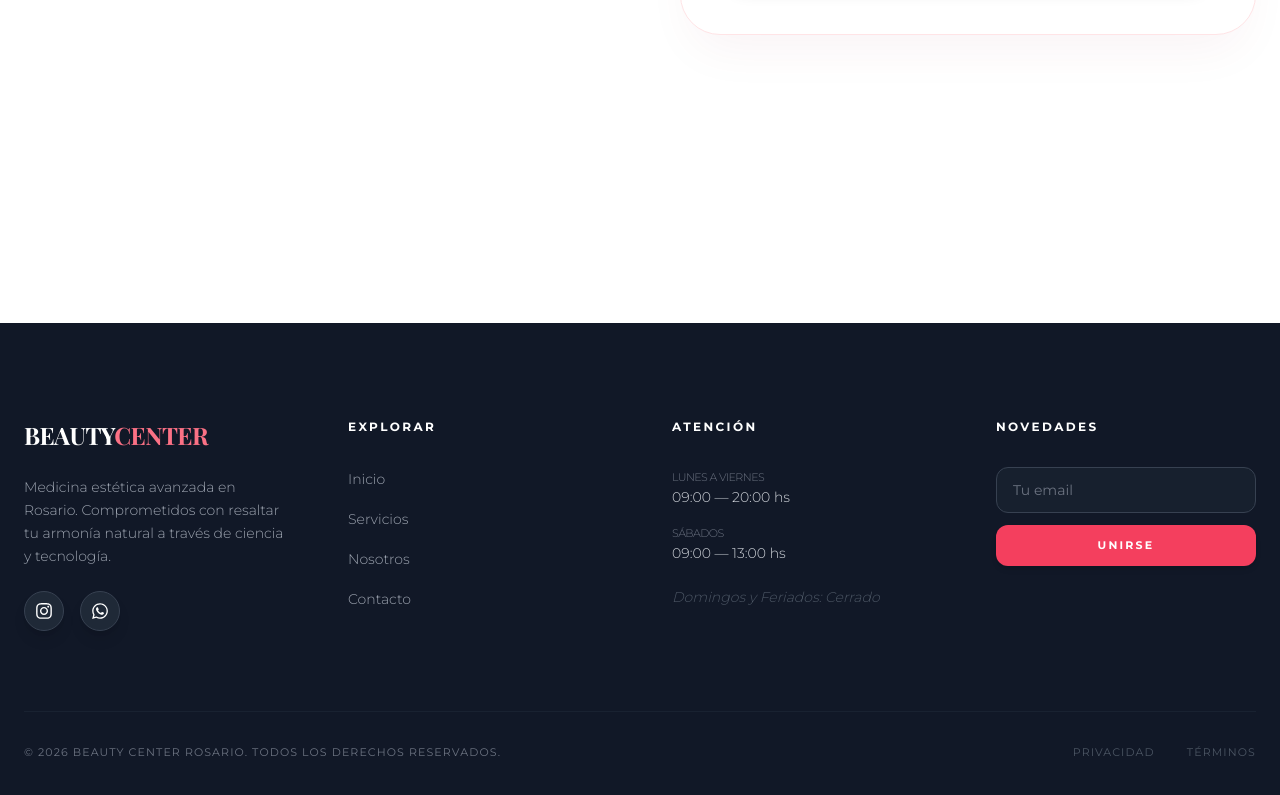
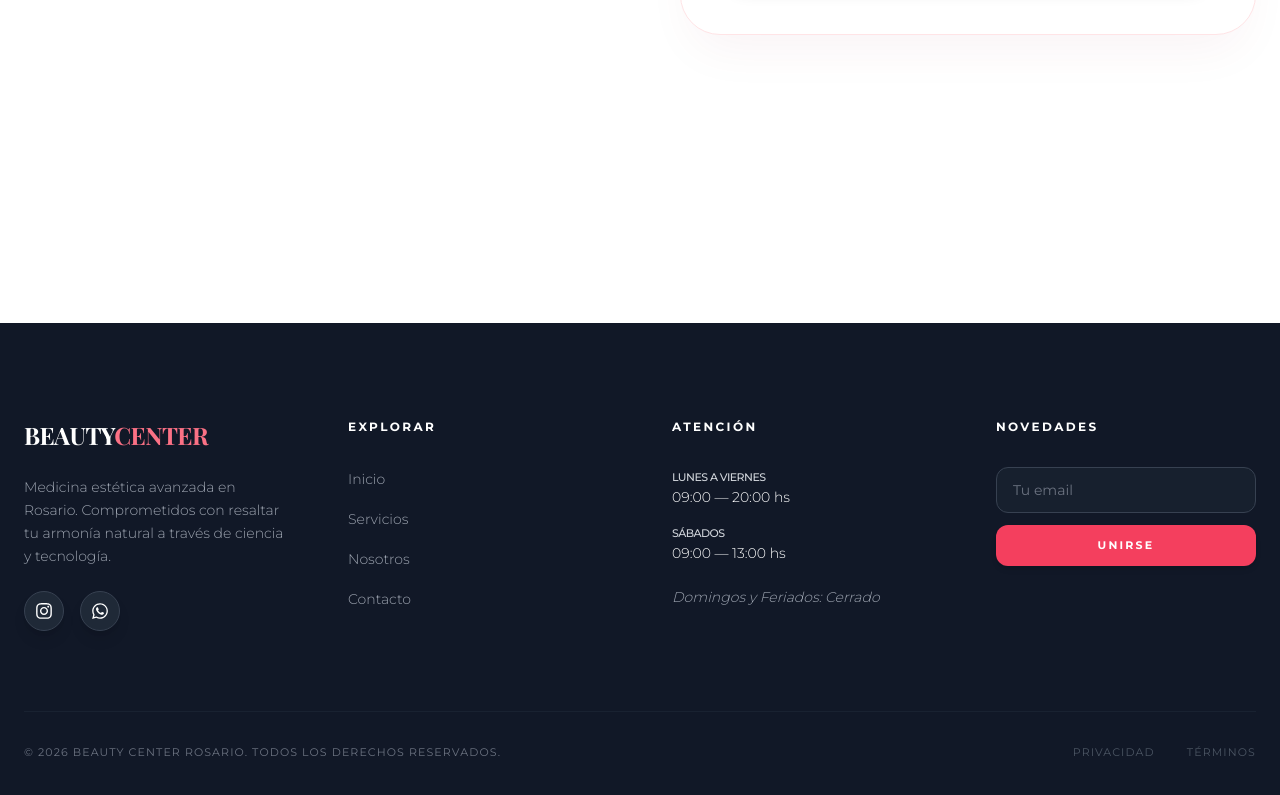
Before and after one commit to m4lcom/aesthetic-center-front, a Next.js app: page / in a window 1280 px wide. Shown: the part 3695-4490 px from the top of the page. Built offline with nearby package versions, Linux system fonts and the light colour scheme; no server answers.

Commit message:
fix: improve footer text contrast for better readability

```diff
--- a/src/components/Footer.tsx
+++ b/src/components/Footer.tsx
@@ -82,18 +82,21 @@ export default function Footer() {
             </h2>
             <ul className="space-y-4 text-sm font-light">
               <li className="flex flex-col">
-                <span className="text-neutral-500 text-[11px] uppercase tracking-tighter">
+                {/* Subimos de neutral-500 a neutral-300 para contraste sobre fondo oscuro */}
+                <span className="text-neutral-300 text-[11px] uppercase tracking-tighter font-medium">
                   Lunes a Viernes
                 </span>
-                <span className="text-neutral-300">09:00 — 20:00 hs</span>
+                <span className="text-white">09:00 — 20:00 hs</span>
               </li>
               <li className="flex flex-col">
-                <span className="text-neutral-500 text-[11px] uppercase tracking-tighter">
+                {/* Subimos de neutral-500 a neutral-300 */}
+                <span className="text-neutral-300 text-[11px] uppercase tracking-tighter font-medium">
                   Sábados
                 </span>
-                <span className="text-neutral-300">09:00 — 13:00 hs</span>
+                <span className="text-white">09:00 — 13:00 hs</span>
               </li>
-              <li className="text-neutral-600 italic pt-2">
+              {/* Subimos de neutral-600 a neutral-400 para que sea legible */}
+              <li className="text-neutral-400 italic pt-2">
                 Domingos y Feriados: Cerrado
               </li>
             </ul>
```
